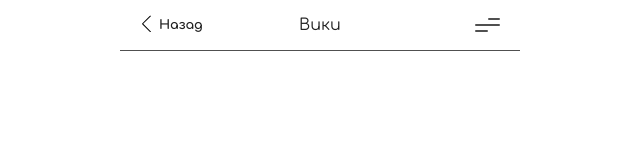
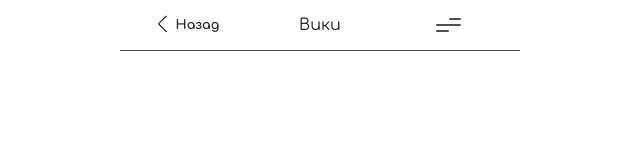
Before and after one commit to FunckingCat/arrow_order, a React (Create React App) app in the folder arrow-order-react/: page /Wiki in a window 1280 px wide. Shown: the top 160 px of the page, without its empty margins (320-960 px from the left). Built offline with nearby package versions, Linux system fonts and the light colour scheme.

Commit message:
Back-up commit

```diff
--- a/arrow-order-react/src/components/Hat/Hat.scss
+++ b/arrow-order-react/src/components/Hat/Hat.scss
@@ -20,6 +20,6 @@ $hatButtonHeight: 40px;
 
     border-bottom: 1px solid #505050;
     & > div:nth-child(2n+1){
-      width: 30%;
+      width: 70px;
     }
   }
--- a/arrow-order-react/src/components/Hat/HatComponents/BurgerButton/BurgerButton.scss
+++ b/arrow-order-react/src/components/Hat/HatComponents/BurgerButton/BurgerButton.scss
@@ -21,6 +21,8 @@ $hatButtonHeight: 40px;
   .outBurger{
     display: flex;
     flex-direction: row-reverse;
+    align-items: center;
+    justify-content: center;
     .burger{
       height: 14px;
       width: 25px;
```
